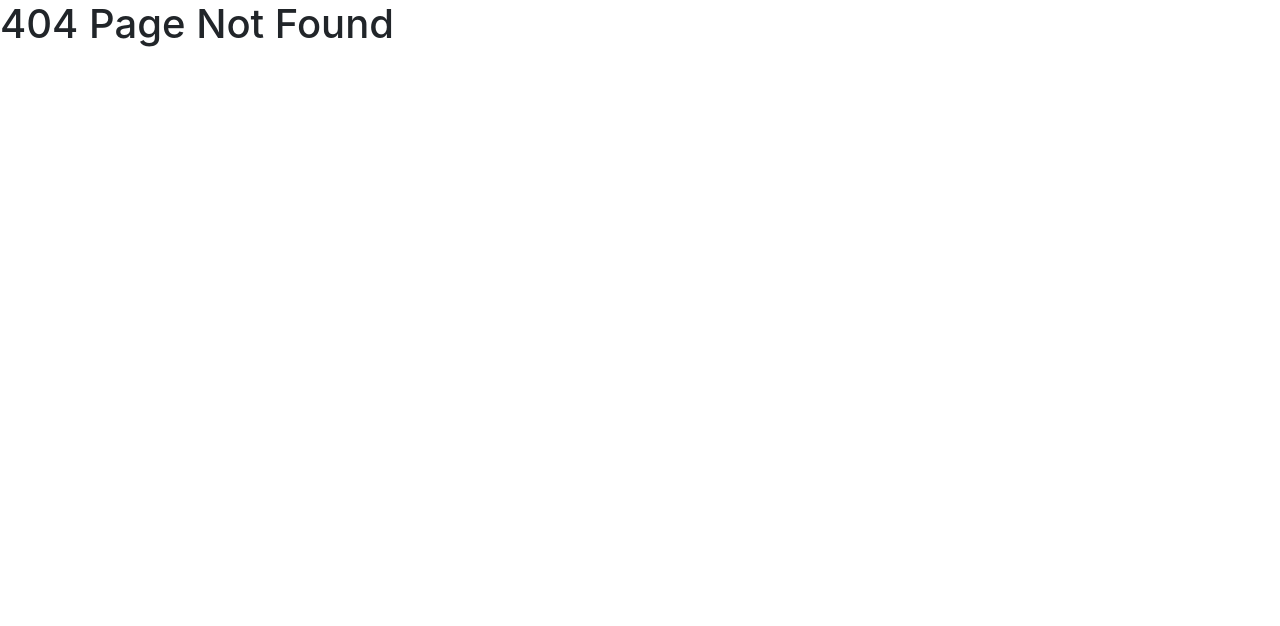
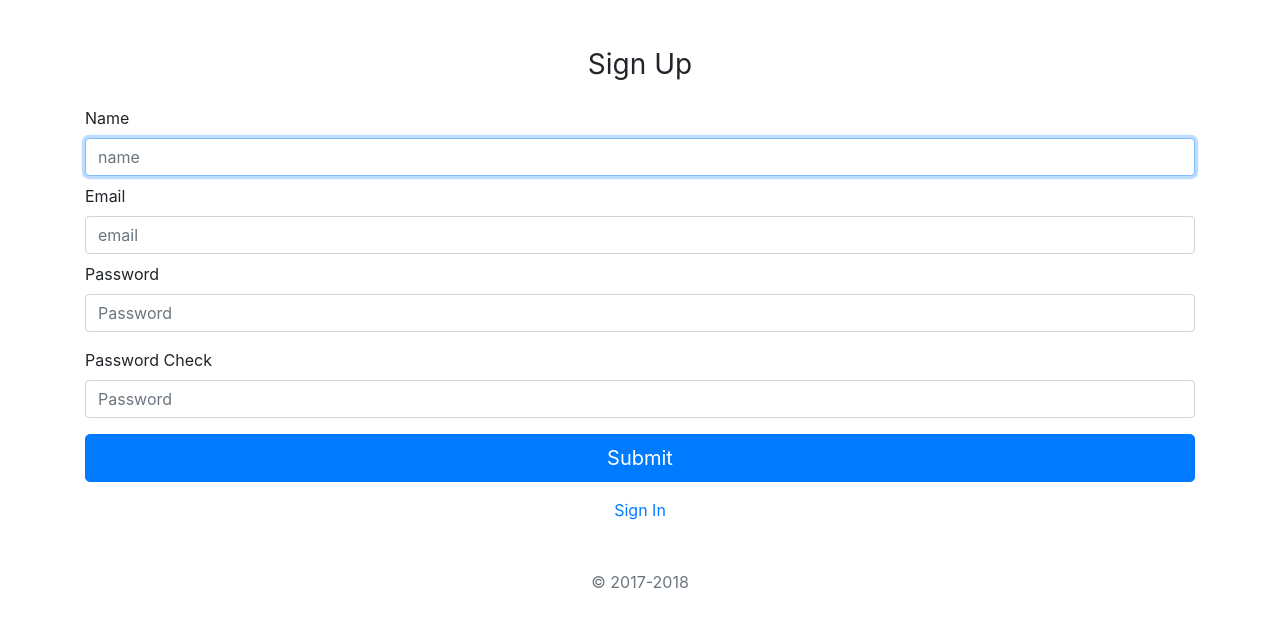
Before and after one commit to wendyhsiao/forum-front-end-vue, a Vue app: page /#/signup in a window 1280 px wide. Before the commit this address led to /#/. Shown: the top 626 px of the page. Built offline with nearby package versions, Linux system fonts and the light colour scheme.

Commit message:
【新增】建立註冊頁面

```diff
--- a/src/router/index.js
+++ b/src/router/index.js
@@ -1,6 +1,7 @@
 import Vue from 'vue'
 import VueRouter from 'vue-router'
 import SignIn from '../views/SignIn.vue'
+import SignUp from '../views/SignUp.vue'
 import NotFound from '../views/NotFound.vue'
 
 Vue.use(VueRouter)
@@ -10,6 +11,11 @@ Vue.use(VueRouter)
     path: '/signin',
     name: 'sign-in',
     component: SignIn
+  },
+  {
+    path: '/signup',
+    name: 'sign-up',
+    component: SignUp
   },
   {
     path: '*',
--- /dev/null
+++ b/src/views/SignUp.vue
@@ -0,0 +1,88 @@
+<template>
+  <div class="container py-5">
+    <form class="w-100">
+      <div class="text-center mb-4">
+        <h1 class="h3 mb-3 font-weight-normal">
+          Sign Up
+        </h1>
+      </div>
+
+      <div class="form-label-group mb-2">
+        <label for="name">Name</label>
+        <input
+          id="name"
+          name="name"
+          type="text"
+          class="form-control"
+          placeholder="name"
+          autocomplete="username"
+          required
+          autofocus
+        >
+      </div>
+
+      <div class="form-label-group mb-2">
+        <label for="email">Email</label>
+        <input
+          id="email"
+          name="email"
+          type="email"
+          class="form-control"
+          placeholder="email"
+          autocomplete="email"
+          required
+        >
+      </div>
+
+      <div class="form-label-group mb-3">
+        <label for="password">Password</label>
+        <input
+          id="password"
+          name="password"
+          type="password"
+          class="form-control"
+          placeholder="Password"
+          autocomplete="new-password"
+          required
+        >
+      </div>
+
+      <div class="form-label-group mb-3">
+        <label for="password-check">Password Check</label>
+        <input
+          id="password-check"
+          name="passwordCheck"
+          type="password"
+          class="form-control"
+          placeholder="Password"
+          autocomplete="new-password"
+          required
+        >
+      </div>
+
+      <button
+        class="btn btn-lg btn-primary btn-block mb-3"
+        type="submit"
+      >
+        Submit
+      </button>
+
+      <div class="text-center mb-3">
+        <p>
+          <router-link to="/signin">
+            Sign In
+          </router-link>
+        </p>
+      </div>
+
+      <p class="mt-5 mb-3 text-muted text-center">
+        &copy; 2017-2018
+      </p>
+    </form>
+  </div>
+</template>
+
+<script>
+export default {
+}
+</script>>
```
